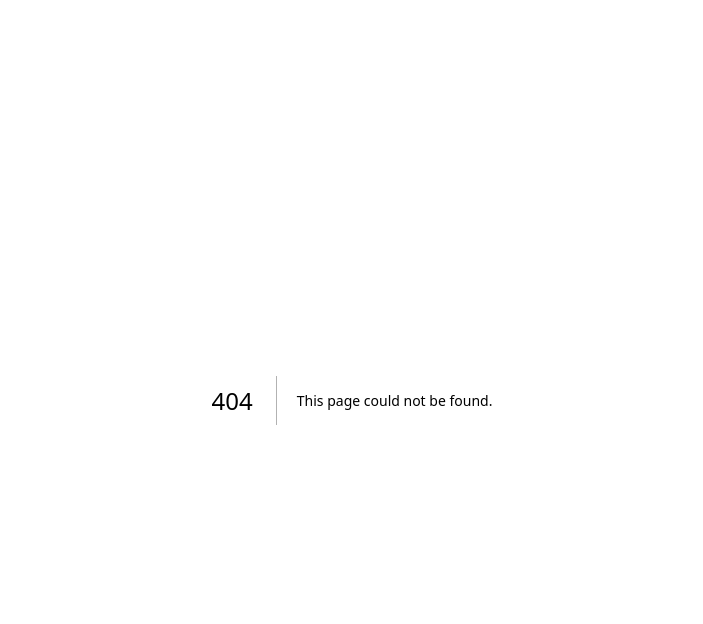
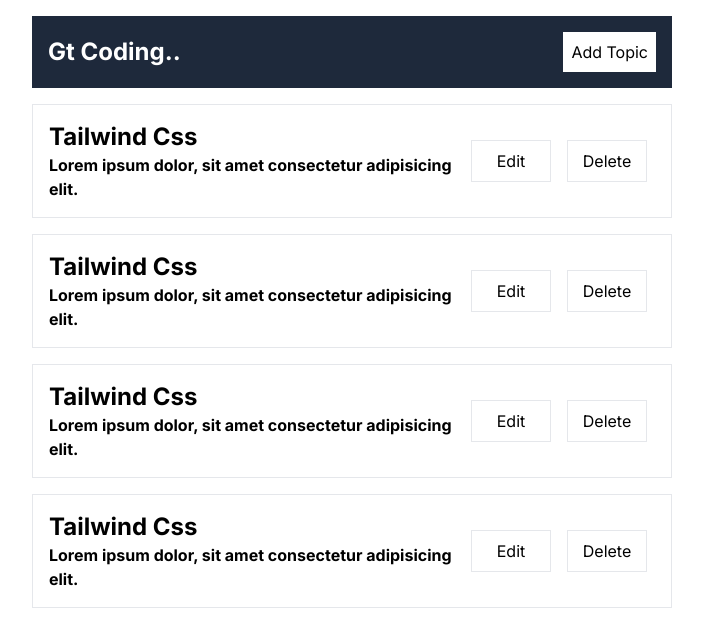
Before and after one commit to junaidsalam639/Next-Js-Class-Last, a Next.js app: page /todo in a window 1280 px wide. Before the commit this address had no page. Shown: the top 624 px of the page, without its empty margins (288-991 px from the left). Built offline with nearby package versions, Linux system fonts and the light colour scheme.

Commit message:
'mongoose'

```diff
--- a/package.json
+++ b/package.json
@@ -12,7 +12,8 @@
     "@material-tailwind/react": "^2.1.2",
     "next": "13.5.4",
     "react": "^18",
-    "react-dom": "^18"
+    "react-dom": "^18",
+    "react-icons": "^4.11.0"
   },
   "devDependencies": {
     "@types/node": "^20",
--- /dev/null
+++ b/src/app/blog/[id]/page.js
@@ -0,0 +1,10 @@
+
+const page = ({params}) => {
+  return (
+    <div>
+         {params}
+    </div>
+  )
+}
+
+export default page
--- a/src/app/blog/page.js
+++ b/src/app/blog/page.js
@@ -8,7 +8,7 @@
      {
       wait.map((user , index ) => {
         return(
-          <Link href={''}>
+          <Link href={`blog/${user.id}`}>
             <div className='bg-indigo-600 py-4 my-4 px-8 mx-12 text-white text-md rounded-md'>
             <h1>Name : {user.name}</h1>
             <h1>Email : {user.email}</h1>
--- a/src/app/component/Navbar.js
+++ b/src/app/component/Navbar.js
@@ -16,6 +16,9 @@
                 <Link href={'/blog'}>
                     <h1 className='bg-orange-600 w-32 text-center py-3 font-medium text-md text-white cursor-pointer hover:bg-orange-500 rounded-md'>Blogs</h1>
                 </Link>
+                <Link href={'/todo'}>
+                    <h1 className='bg-orange-600 w-32 text-center py-3 font-medium text-md text-white cursor-pointer hover:bg-orange-500 rounded-md'>Todo</h1>
+                </Link>
                     <h1 className='bg-orange-600 w-32 text-center py-3 font-medium text-md text-white cursor-pointer hover:bg-orange-500 rounded-md' onClick={() => login ? setLogin(false) : setLogin(true)}>{login ? 'Logout' : 'Login'}</h1>
             </div>
         </div>
--- /dev/null
+++ b/src/app/component/TodoList.js
@@ -0,0 +1,21 @@
+
+const TodoList = () => {
+    return (
+        <div>
+            <>
+                <div className="nav flex flex-row justify-between items-center py-4 w-3/6 border mx-auto container px-4 my-4">
+                    <div>
+                        <p className='font-bold text-2xl'>Tailwind Css</p>
+                        <p className='font-bold flex-col'>Lorem ipsum dolor, sit amet consectetur adipisicing elit. </p>
+                    </div>
+                    <div className='flex flex-row justify-start items-start'>
+                        <button className='border py-2 px-2 mx-2 w-20'>Edit</button>
+                        <button className='border py-2 px-2 mx-2 w-20'>Delete</button>
+                    </div>
+                </div>
+            </>
+        </div>
+    )
+}
+
+export default TodoList
--- /dev/null
+++ b/src/app/todo/page.js
@@ -0,0 +1,18 @@
+import TodoList from '@/app/component/TodoList'
+
+const page = () => {
+    return (
+        <div>
+            <div className="nav flex justify-between items-center py-4 text-center w-3/6 bg-slate-800 mx-auto container px-4 my-4">
+                <h1 className='text-2xl font-bold text-white'>Gt Coding..</h1>
+                <button className='bg-white text-black py-2 px-2'>Add Topic</button>
+            </div>
+            <TodoList />
+            <TodoList />
+            <TodoList />
+            <TodoList />
+        </div>
+    )
+}
+
+export default page
```
Also changed, not shown: 1 other file (tests, documents, lock files or other folders).
